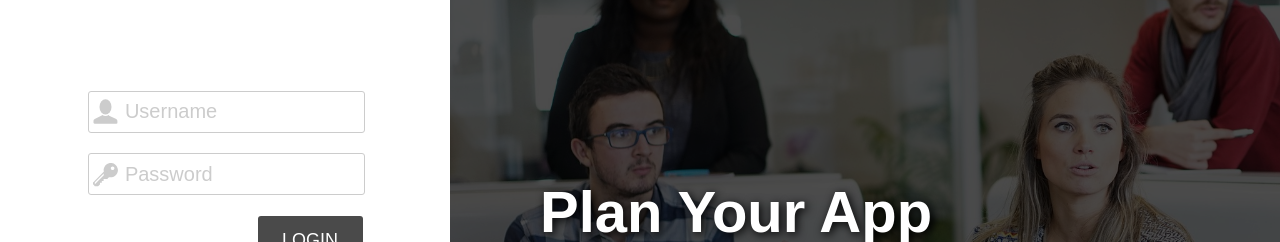
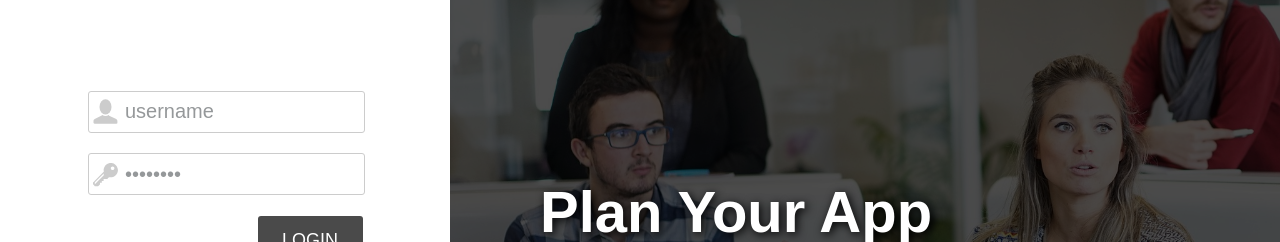
Before and after one commit to landonwjohnson/Appr, a React app: page / in a window 1280 px wide. Shown: the part 222-464 px from the top of the page. Built offline with nearby package versions, Linux system fonts and the light colour scheme.

Commit message:
updated input fields for Login

```diff
--- a/src/components/content/Login/Login.js
+++ b/src/components/content/Login/Login.js
@@ -29,7 +29,7 @@ class Login extends Component {
 										<img src={UsernameIcon} alt="username icon"/>
 									</div>
 								</div>
-								<input className="usr-pswd-input" placeholder="Username" type="text" />
+								<input className="usr-pswd-input" type="text" value="username" placeholder="Username" onChange={this.handleInputChange}/>
 							</div>
 							<div className="usr-pswd-row">
 								<div className="lgn-icon-con">
@@ -37,7 +37,7 @@ class Login extends Component {
 										<img src={PasswordIcon} alt="password icon"/>
 									</div>
 								</div>
-								<input className="usr-pswd-input" placeholder="Password" type="password" />
+								<input className="usr-pswd-input" type="password" value="password" placeholder="Password" onChange={this.handleInputChange}/>
 							</div>
 
 							<div className="login-btn-con">
```
